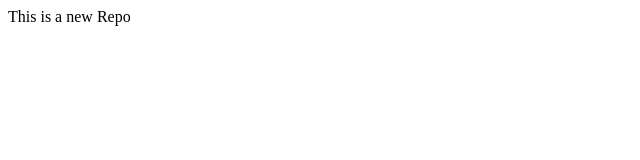
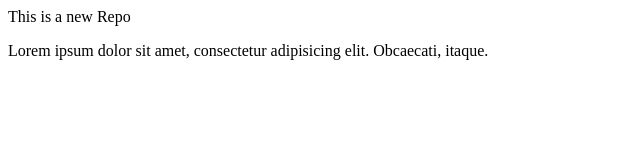
Before and after one commit to MukulDesh/myRepo, a plain HTML site: page index.html in a window 1280 px wide. Shown: the whole page, without its empty margins (0-640 px from the left). Drawn offline with Linux system fonts and the light colour scheme.

Commit message:
new feature add

```diff
--- a/index.html
+++ b/index.html
@@ -1 +1,2 @@
 <P> This is a new Repo</P>
+<p>Lorem ipsum dolor sit amet, consectetur adipisicing elit. Obcaecati, itaque.</p>
```
